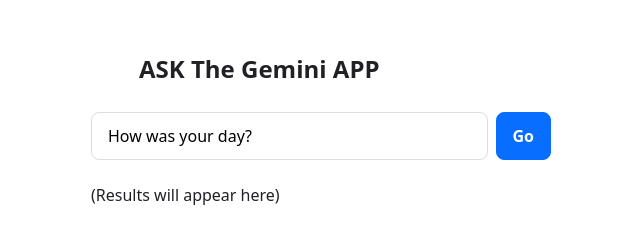
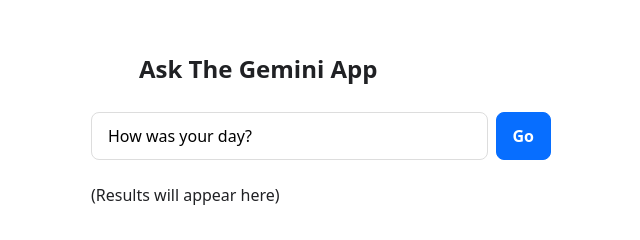
Before and after one commit to handikatriarlan/gemini-ai-web, a website built with Vite: page index.html in a window 1280 px wide. Shown: the full height of the page, 319-959 px from the left. Built offline with nearby package versions, Linux system fonts and the light colour scheme; some packages are replaced by stand-ins of ours; files whose address does not match are found by name.

Commit message:
change title

```diff
--- a/index.html
+++ b/index.html
@@ -4,12 +4,12 @@
 <head>
   <meta charset="UTF-8" />
   <meta name="viewport" content="width=device-width, initial-scale=1.0" />
-  <title>Baking with the Gemini API</title>
+  <title>Ask The Gemini App</title>
 </head>
 
 <body>
   <main>
-    <h1>ASK The Gemini APP</h1>
+    <h1>Ask The Gemini App</h1>
     <form>
       <div class="prompt-box">
         <label>
```
